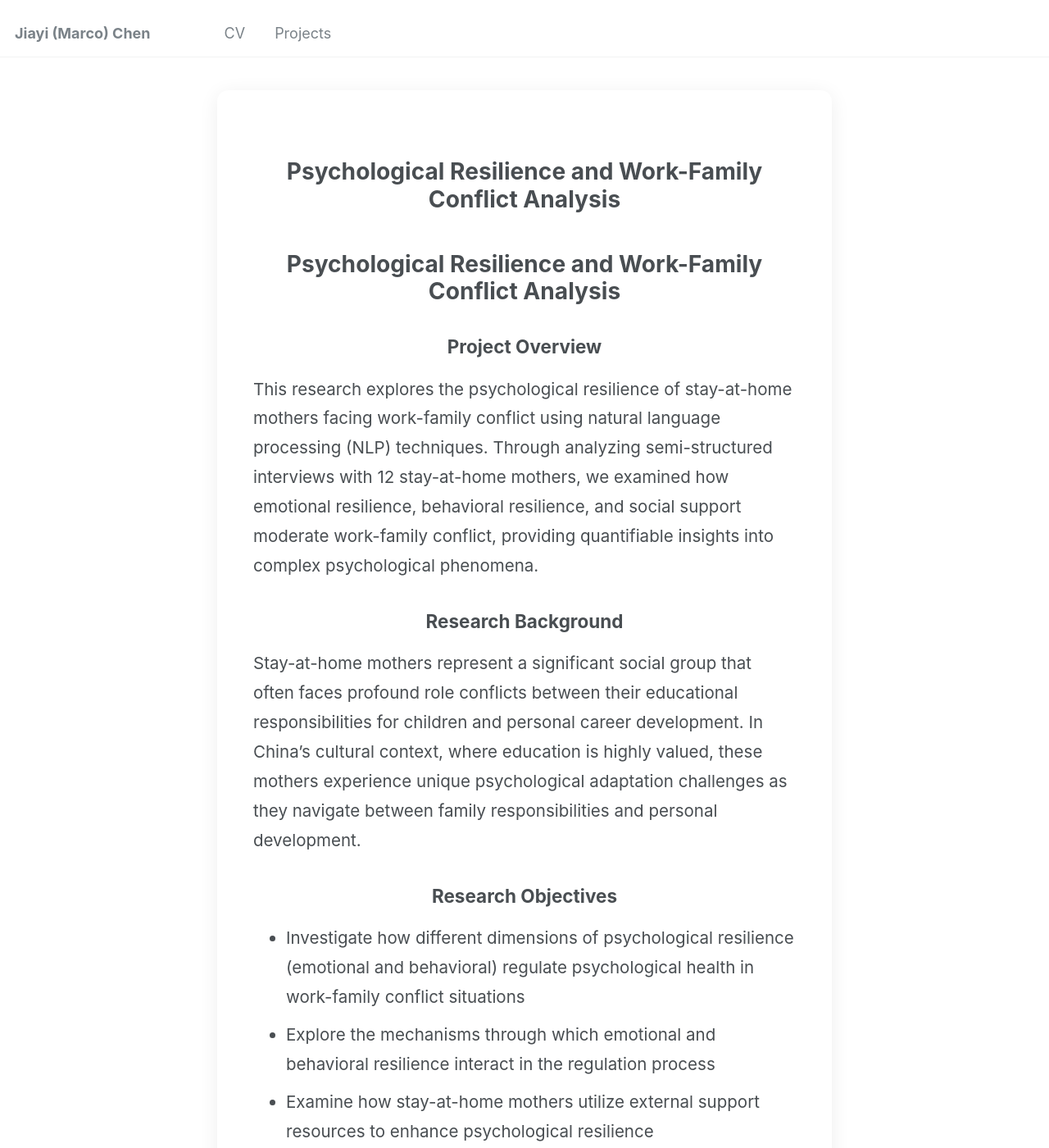
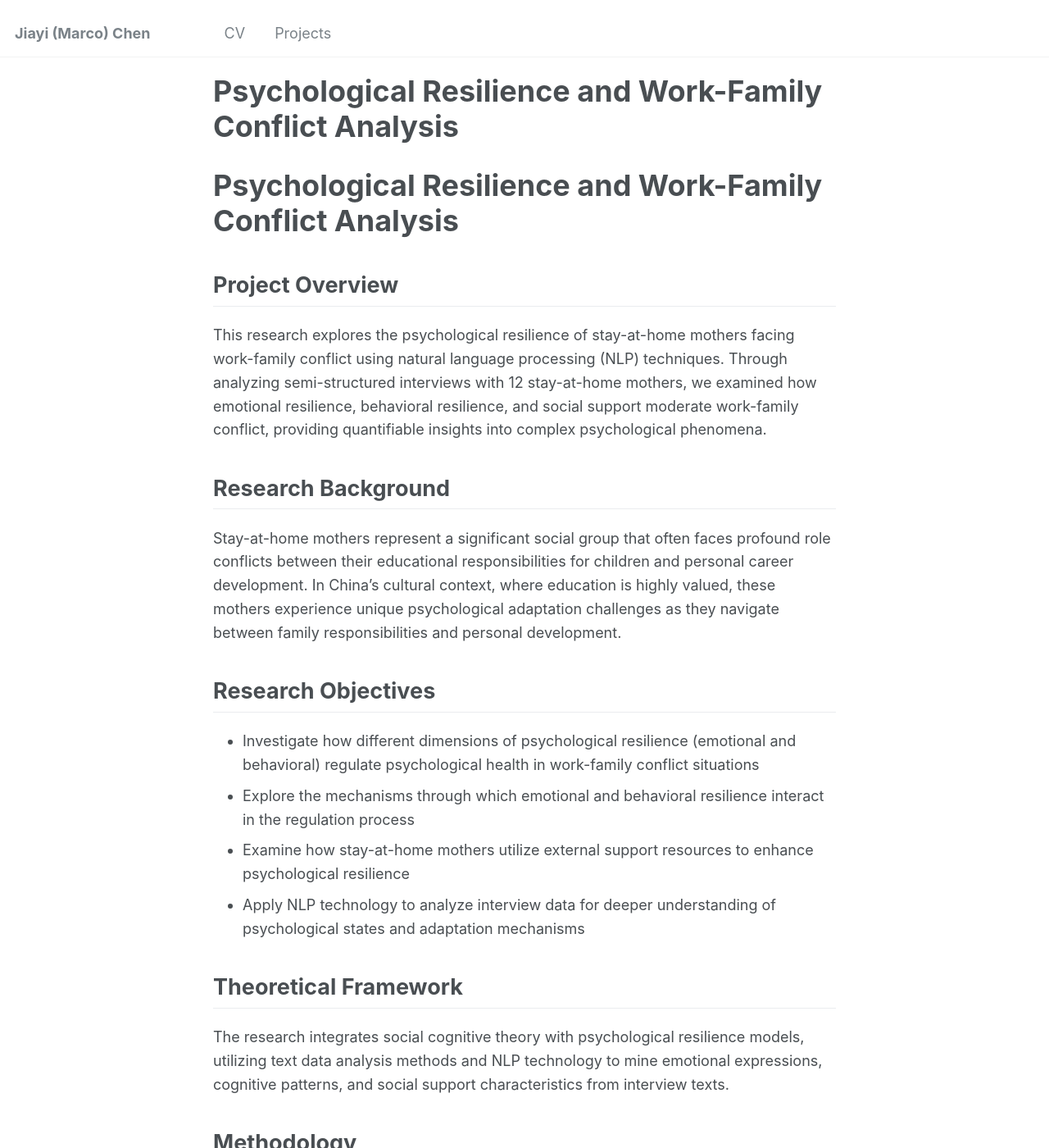
Before and after one commit to marcochen0720/marcochen0720.github.io, a Jekyll site: the page built from _projects/project1.md, in a window 1280 px wide and 1400 px high. Shown: the whole window at 82% size. Built offline with Jekyll 4.4.1, drawn with Linux system fonts in a browser that asks for light colours.

Commit message:
Update projects.html

```diff
--- a/_layouts/projects.html
+++ b/_layouts/projects.html
@@ -1,63 +1,140 @@
 ---
 layout: default
 ---
-
 <style>
-.project-detail-container {
-  max-width: 750px;
-  margin: 40px auto;
-  background: #fff;
-  border-radius: 14px;
-  box-shadow: 0 4px 24px rgba(0,0,0,0.07);
-  padding: 38px 44px 36px 44px;
-  line-height: 1.75;
+/* 增加选择器特异性和!important声明确保样式被应用 */
+html body .project-container {
+  max-width: 800px !important;
+  margin: 0 auto !important;
+  padding: 20px !important;
+  line-height: 1.6 !important;
+  box-sizing: border-box !important;
+  width: 100% !important;
 }
 
-.project-detail-container h1,
-.project-detail-container h2,
-.project-detail-container h3 {
-  text-align: center;
-  margin-top: 1.6em;
-  margin-bottom: 0.9em;
+html body .project-container h1 {
+  font-size: 2em !important;
+  margin-bottom: 0.8em !important;
+  text-align: left !important;
 }
 
-.project-detail-container p,
-.project-detail-container ul,
-.project-detail-container ol,
-.project-detail-container pre {
-  text-align: left;
-  font-size: 1.14em;
-  margin-bottom: 1.1em;
-  word-break: break-word;
+html body .project-container h2 {
+  font-size: 1.5em !important;
+  margin-top: 1.5em !important;
+  margin-bottom: 0.8em !important;
+  padding-bottom: 0.3em !important;
+  border-bottom: 1px solid #eaecef !important;
+  text-align: left !important;
 }
 
-.project-detail-container img {
-  display: block;
-  max-width: 100%;
-  height: auto;
-  margin: 28px auto;
-  border-radius: 8px;
+html body .project-container h3 {
+  font-size: 1.3em !important;
+  margin-top: 1.2em !important;
+  margin-bottom: 0.8em !important;
+  text-align: left !important;
 }
 
-.project-detail-container code,
-.project-detail-container pre {
-  background: #f6f8fa;
-  border-radius: 5px;
-  padding: 6px 12px;
-  font-size: 1em;
-  font-family: SFMono-Regular, Consolas, "Liberation Mono", Menlo, monospace;
-  overflow-x: auto;
+html body .project-container p {
+  margin-bottom: 1em !important;
+  text-align: left !important;
+  width: 100% !important;
 }
 
-@media (max-width: 900px) {
-  .project-detail-container {
-    padding: 16px 8px 16px 8px;
-    max-width: 98vw;
+html body .project-container ul,
+html body .project-container ol {
+  margin-bottom: 1em !important;
+  padding-left: 2em !important;
+  text-align: left !important;
+  width: auto !important;
+}
+
+html body .project-container li {
+  margin-bottom: 0.5em !important;
+  text-align: left !important;
+}
+
+html body .project-container pre {
+  background-color: #f6f8fa !important;
+  border-radius: 3px !important;
+  padding: 16px !important;
+  overflow: auto !important;
+  margin-bottom: 16px !important;
+  width: 100% !important;
+}
+
+html body .project-container code {
+  font-family: SFMono-Regular, Consolas, "Liberation Mono", Menlo, monospace !important;
+  background-color: rgba(27, 31, 35, 0.05) !important;
+  padding: 0.2em 0.4em !important;
+  border-radius: 3px !important;
+}
+
+html body .project-container pre code {
+  background-color: transparent !important;
+  padding: 0 !important;
+}
+
+html body .project-container img {
+  max-width: 100% !important;
+  margin: 1em 0 !important;
+  height: auto !important;
+  display: block !important;
+}
+
+/* 确保markdown内容也被正确样式化 */
+html body .project-container .markdown-content {
+  width: 100% !important;
+  max-width: 100% !important;
+  margin: 0 !important;
+  padding: 0 !important;
+}
+
+/* 针对代码高亮的额外样式 */
+html body .project-container .highlight {
+  margin-bottom: 16px !important;
+}
+
+html body .project-container .highlight pre {
+  margin-bottom: 0 !important;
+}
+
+/* 响应式设计 */
+@media (max-width: 768px) {
+  html body .project-container {
+    padding: 15px !important;
   }
 }
 </style>
 
-<div class="project-detail-container">
+<div class="project-container">
   <h1>{{ page.title }}</h1>
-  {{ content }}
+
+  <div class="markdown-content">
+    {{ content }}
+  </div>
 </div>
+
+<!-- 添加调试信息，帮助排查问题 -->
+<script>
+document.addEventListener('DOMContentLoaded', function() {
+  // 检查.project-container是否存在并应用了正确的样式
+  const container = document.querySelector('.project-container');
+  if (container) {
+    console.log('Project container found');
+    console.log('Width:', window.getComputedStyle(container).width);
+    console.log('Max-width:', window.getComputedStyle(container).maxWidth);
+    console.log('Margin:', window.getComputedStyle(container).margin);
+  } else {
+    console.error('Project container not found!');
+  }
+
+  // 检查.markdown-content是否存在
+  const content = document.querySelector('.markdown-content');
+  if (content) {
+    console.log('Markdown content found');
+    console.log('Width:', window.getComputedStyle(content).width);
+  } else {
+    console.error('Markdown content not found!');
+  }
+});
+</script>
```
